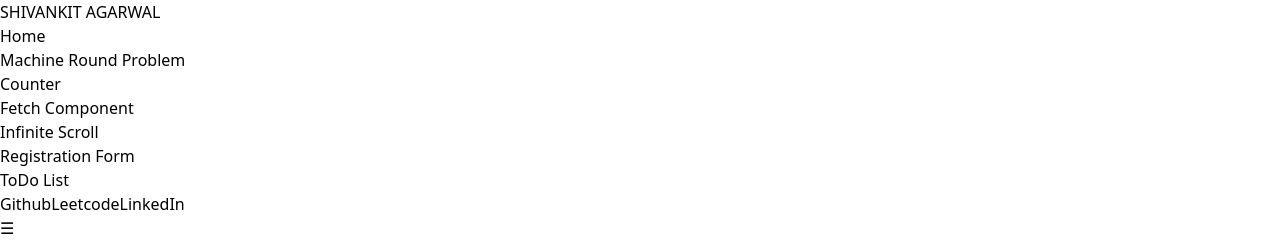
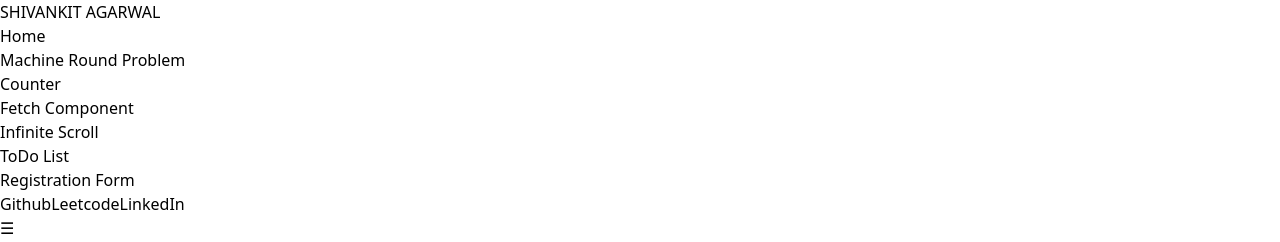
Before and after one commit to shivankit1210/ReactJs-Practical-Live, a React (Vite) app: page / in a window 1280 px wide. Both pictures are taken after a click on the button "Machine Round Problem". Shown: the top 242 px of the page. Built offline with nearby package versions, Linux system fonts and the light colour scheme.

Commit message:
test changes

```diff
--- a/src/components/navbar/Navbar.jsx
+++ b/src/components/navbar/Navbar.jsx
@@ -67,15 +67,6 @@ const Navbar = () => {
                     Infinite Scroll
                   </Link>
                 </li>
-                <li className="border-b">
-                  <Link
-                    to="/registration-form"
-                    className="block px-4 py-2 hover:bg-gray-300"
-                    onClick={() => setDropdownOpen(false)}
-                  >
-                    Registration Form
-                  </Link>
-                </li>
                 <li className='border-b'>
                   <Link
                   to="/todo-list"
@@ -85,6 +76,15 @@ const Navbar = () => {
 
                   >
                   ToDo List
+                  </Link>
+                </li>
+                <li className="border-b">
+                  <Link
+                    to="/registration-form"
+                    className="block px-4 py-2 hover:bg-gray-300"
+                    onClick={() => setDropdownOpen(false)}
+                  >
+                    Registration Form
                   </Link>
                 </li>
               </ul>
```
